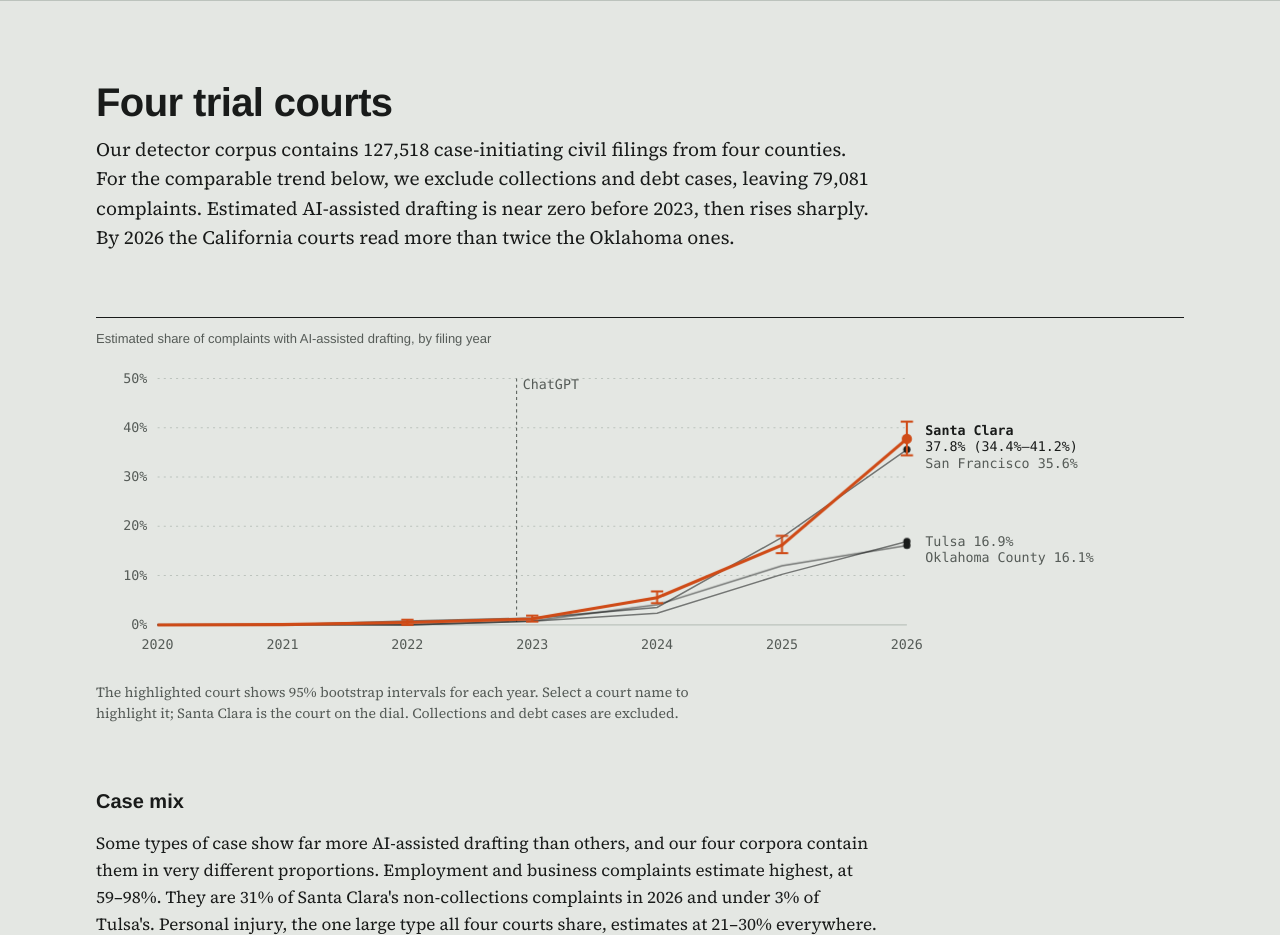
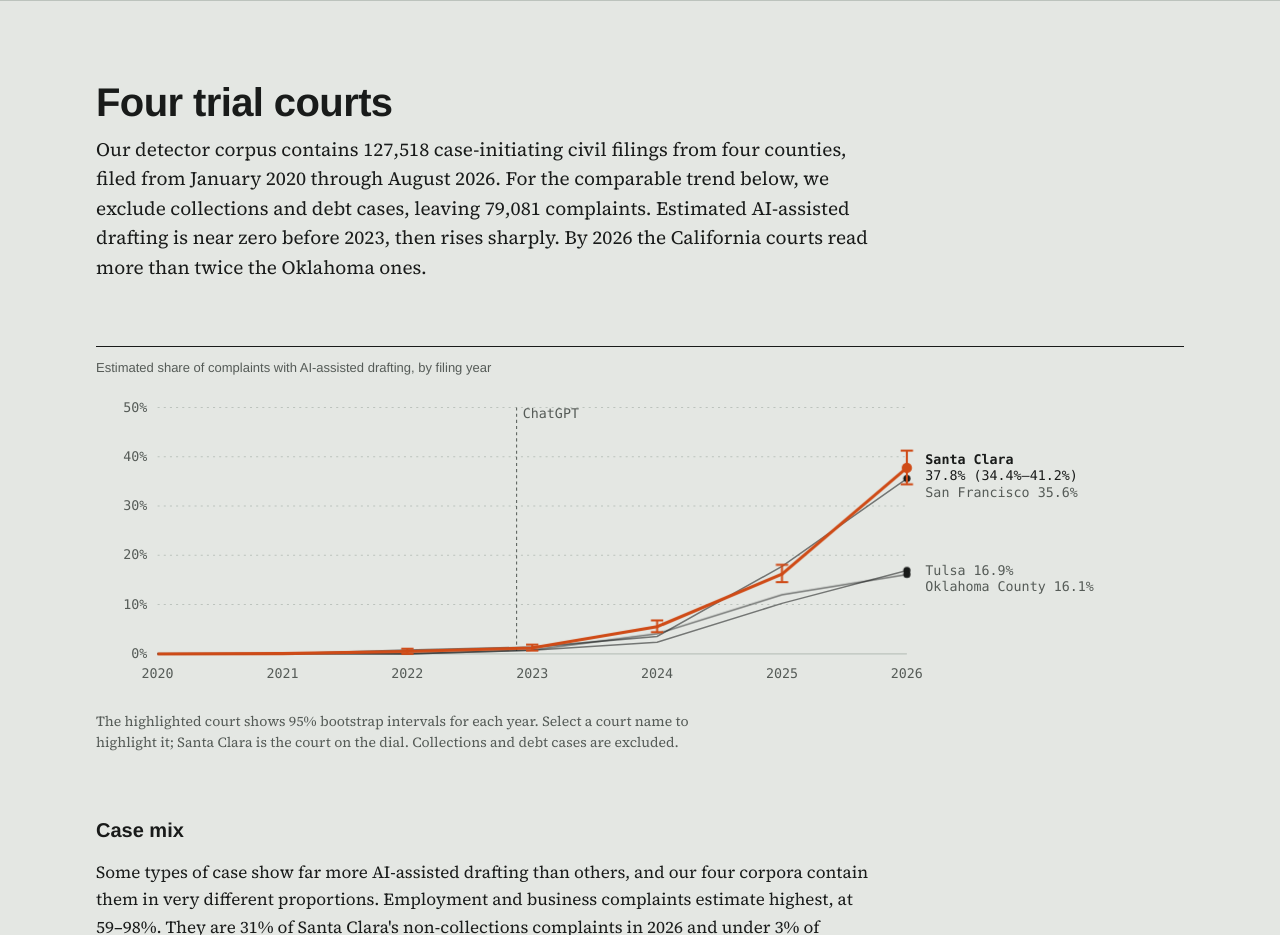
Before and after one commit to reglab/detection-objection, a plain HTML site: page index.html in a window 1280 px wide. Shown: the part 1000-1935 px from the top of the page. Drawn offline with Linux system fonts and the light colour scheme; a web font is replaced by a local one.

Commit message:
State collection date range in Four trial courts
Co-Authored-By: Claude Opus 5.5 <noreply@anthropic.com>

```diff
--- a/index.html
+++ b/index.html
@@ -470,7 +470,7 @@ footer b { color: var(--ink); }
     <div class="wrap">
       <div class="shead">
         <h2 id="h-courts">Four trial courts</h2>
-        <p>Our detector corpus contains 127,518 case-initiating civil filings from four counties. For the comparable trend below, we exclude collections and debt cases, leaving 79,081 complaints. Estimated AI-assisted drafting is near zero before 2023, then rises sharply. By 2026 the California courts read more than twice the Oklahoma ones.</p>
+        <p>Our detector corpus contains 127,518 case-initiating civil filings from four counties, filed from January 2020 through August 2026. For the comparable trend below, we exclude collections and debt cases, leaving 79,081 complaints. Estimated AI-assisted drafting is near zero before 2023, then rises sharply. By 2026 the California courts read more than twice the Oklahoma ones.</p>
       </div>
 
       <div class="block">
```
